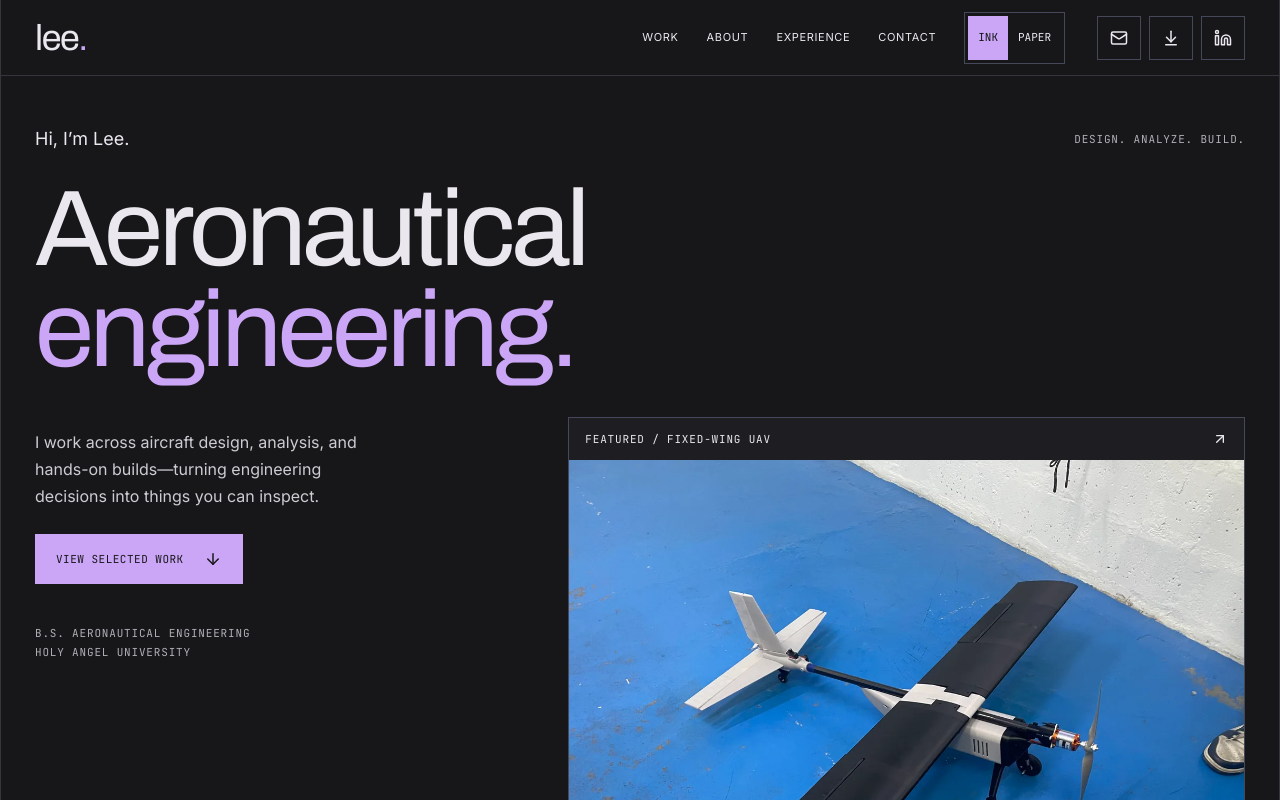
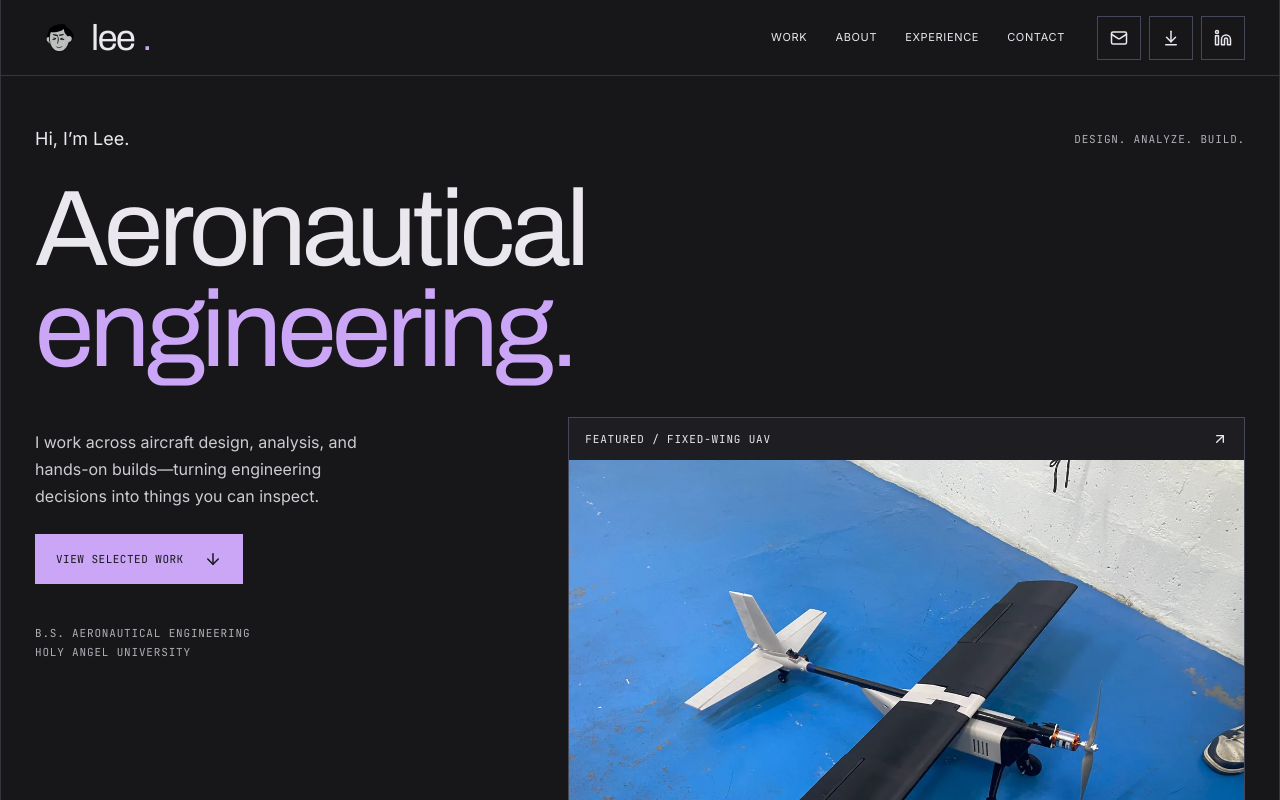
Before and after one commit to left-no-crumbz/lee-portfolio, a React (Vite) app: page / in a window 1280 px wide. Shown: the top 800 px of the page. Built offline with nearby package versions, Linux system fonts and the light colour scheme.

Commit message:
feat: add notion face avatar to header

```diff
--- a/src/App.tsx
+++ b/src/App.tsx
@@ -14,6 +14,7 @@ import {
   X,
 } from "lucide-react";
 import gsap from "gsap";
+import notionFace from "../assets/myself/my-notion-face-transparent.png";
 import {
   email,
   media,
@@ -70,18 +71,6 @@ function ResumeLink({ compact = false }: { compact?: boolean }) {
 
 function Navigation() {
   const [open, setOpen] = useState(false);
-  const [theme, setTheme] = useState(
-    document.documentElement.dataset.theme ?? "ink",
-  );
-  function changeTheme(next: string) {
-    setTheme(next);
-    document.documentElement.dataset.theme = next;
-    try {
-      localStorage.setItem("lee-theme-v1", next);
-    } catch {
-      /* Theme still works without storage. */
-    }
-  }
   useEffect(() => {
     function escape(event: KeyboardEvent) {
       if (event.key === "Escape") setOpen(false);
@@ -91,7 +80,8 @@ function Navigation() {
   }, []);
   return (
     <header className="relative flex h-16 items-center justify-between gap-5 border-b border-line px-4 min-[390px]:px-5 md:h-19 md:px-8.5 lg:gap-8">
-      <a className="font-display text-4xl font-black tracking-[-0.04em]" href="#top" aria-label="Lee, homepage">
+      <a className="flex items-center gap-2 font-display text-4xl font-black tracking-[-0.04em]" href="#top" aria-label="Lee, homepage">
+        <img src={notionFace} alt="" className="h-12 w-12" />
         lee<span className="text-accent">.</span>
       </a>
       <nav
@@ -111,18 +101,6 @@ function Navigation() {
         <a href="#contact" onClick={() => setOpen(false)}>
           Contact
         </a>
-        <div className="mt-4 flex self-start border border-line-strong p-0.75 md:mt-0 md:self-auto" aria-label="Color theme">
-          {["ink", "paper"].map((value) => (
-            <button
-              key={value}
-              className="min-h-11 px-2.5 font-mono text-[11px] uppercase transition-colors duration-150 hover:text-accent aria-pressed:bg-accent aria-pressed:text-accent-ink"
-              aria-pressed={theme === value}
-              onClick={() => changeTheme(value)}
-            >
-              {value}
-            </button>
-          ))}
-        </div>
       </nav>
       <div className="flex gap-1.5 min-[390px]:gap-2">
         <a
```
Also changed, not shown: assets/myself/my-notion-face-transparent.png (added).
